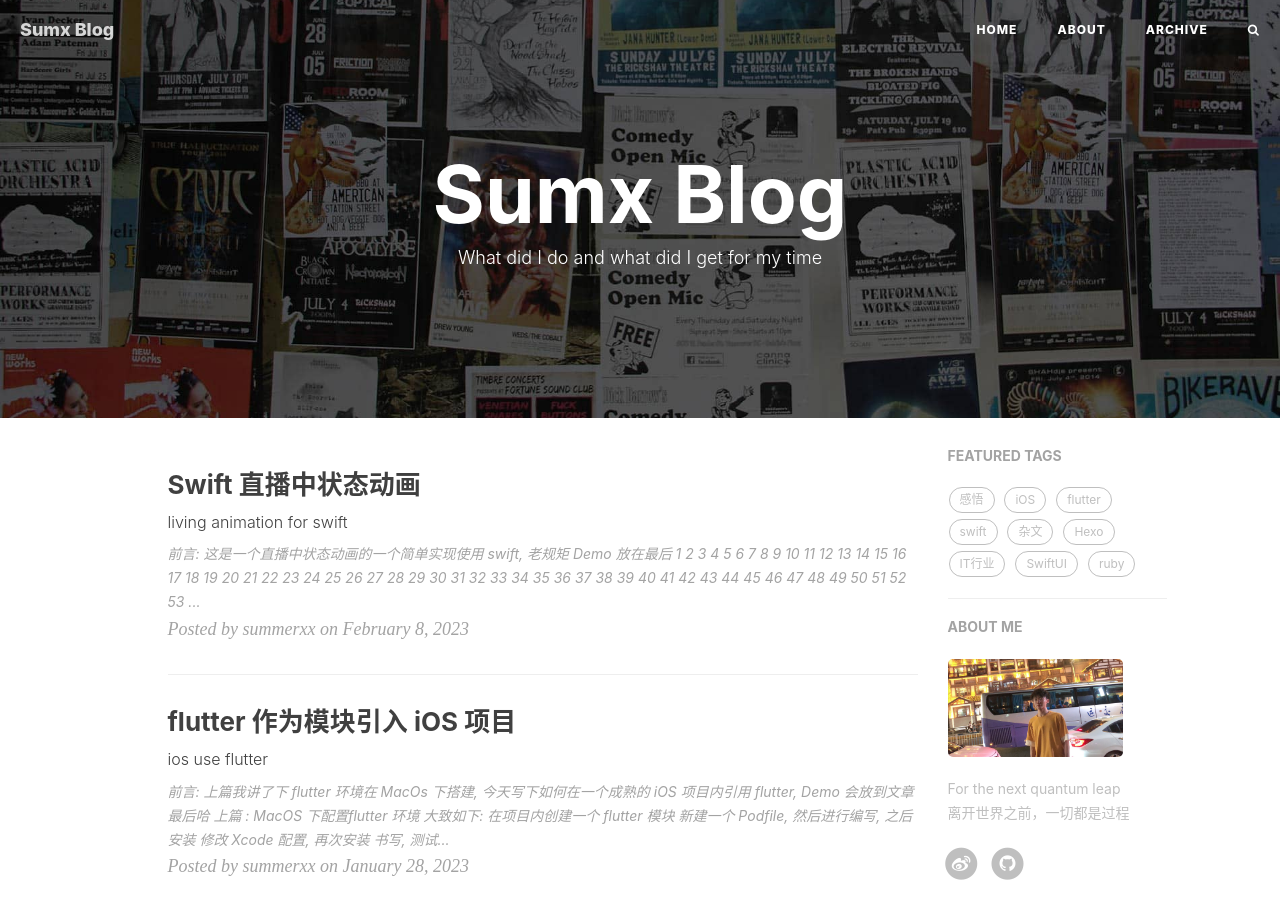
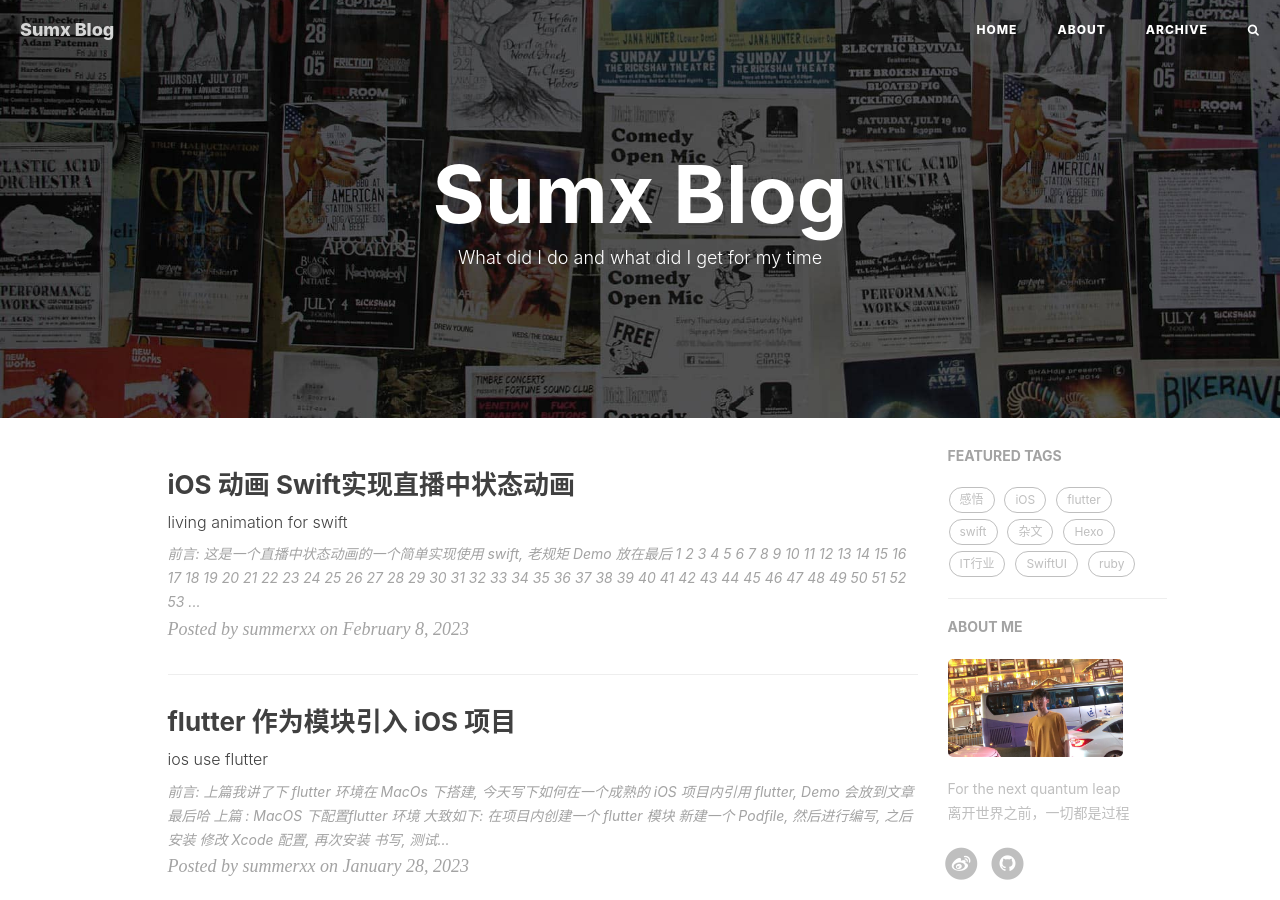
Before and after one commit to summerxx27/summerxx27.github.io, a Jekyll site: the page built from index.html, in a window 1280 px wide and 900 px high. Built offline with Jekyll 4.4.1, drawn with Linux system fonts in a browser that asks for light colours; nearby versions of some CDN libraries; the list of posts is cut into pages by our own code; comment, search, counter and statistics services are not loaded.

Commit message:
Update 2023-02-08-swift-animation.md

```diff
--- a/_posts/2023-02-08-swift-animation.md
+++ b/_posts/2023-02-08-swift-animation.md
@@ -1,6 +1,6 @@
 ---
 layout: post
-title: "Swift 直播中状态动画"
+title: "iOS 动画 Swift实现直播中状态动画"
 subtitle: "living animation for swift"
 date: 2023-02-08
 author: "summerxx"
```
